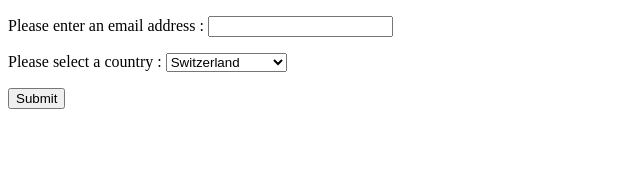
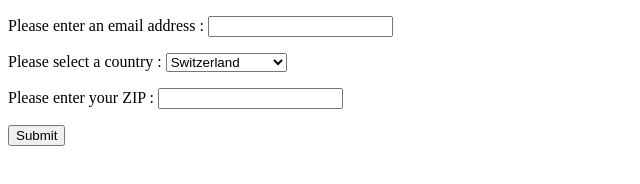
Before and after one commit to StathisPlakakis/FormJsValidation, a plain HTML site: page src/index.html in a window 1280 px wide. Shown: the whole page, without its empty margins (0-640 px from the left). Drawn offline with Linux system fonts and the light colour scheme.

Commit message:
Add the input for the ZIP

```diff
--- a/src/index.html
+++ b/src/index.html
@@ -23,6 +23,13 @@
           <option value="nl">The Netherlands</option>
         </select>
       </p>
+      <p>
+        <label for="ZIP"
+          ><span>Please enter your ZIP : </span
+          ><input type="text" id="ZIP" name="ZIP" />
+          <span class="error" aria-live="polite"></span
+        ></label>
+      </p>
       <button>Submit</button>
     </form>
   </body>
```
